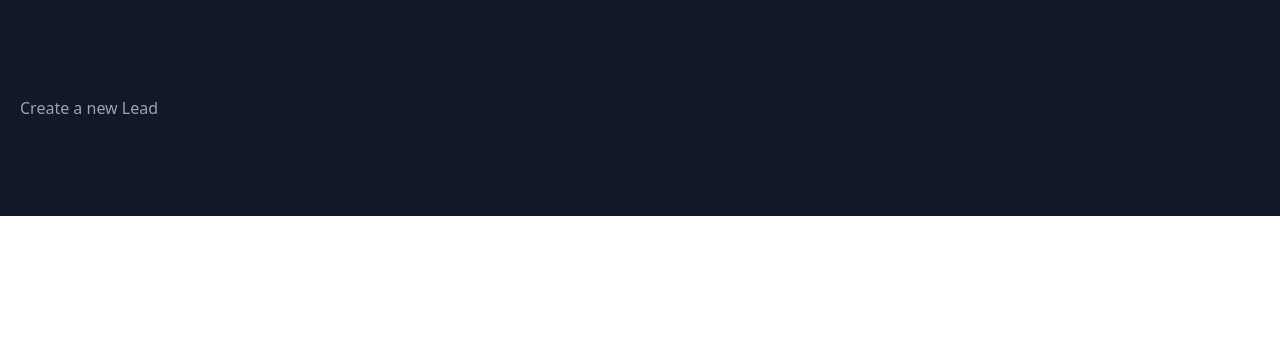
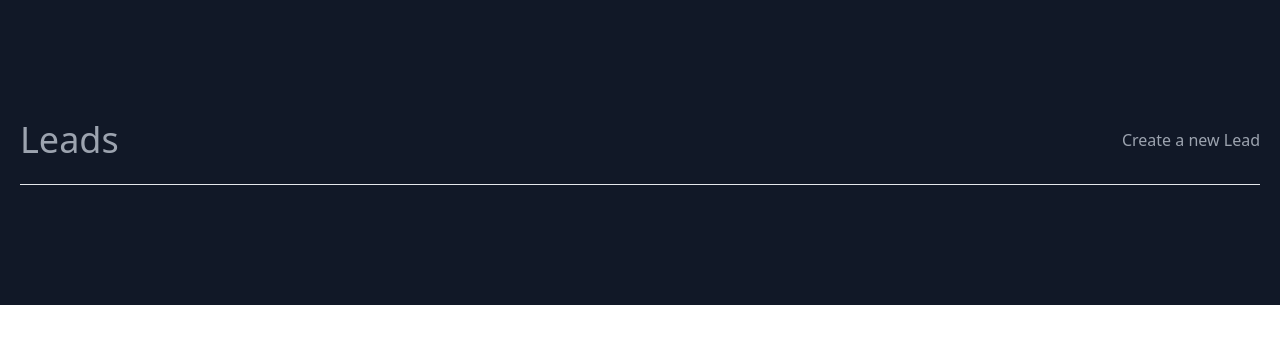
Before and after one commit to DarishkaAMS/Django_Projects-Build_CRM, a Django app: page /leads/ in a window 1280 px wide. Shown: the part 80-424 px from the top of the page. Run offline with Django 3.2, Linux system fonts and the light colour scheme; data that the repository does not hold is empty.

Commit message:
Add Title styling @ lead_list.html

```diff
--- a/leads/templates/lead_list.html
+++ b/leads/templates/lead_list.html
@@ -3,8 +3,14 @@
 {% block content %}
 <section class="text-gray-400 bg-gray-900 body-font">
   <div class="container px-5 py-24 mx-auto flex flex-wrap">
-      <a href="{% url 'leads:lead-create' %}"> Create a new Lead </a>
-        <hr/>
+      <div class="w-full mb-6 py-6 flex justify-between items-center border-b border-white-200">
+          <div>
+              <h1 class="text-4xl text-white-800"> Leads </h1>
+          </div>
+          <div>
+              <a class="hover:text-blue-500" href="{% url 'leads:lead-create' %}"> Create a new Lead </a>
+          </div>
+      </div>
       <div class="flex flex-wrap -m-4">
         {% for lead in leads %}
           <div class="p-4 lg:w-1/2 md:w-full">
```
